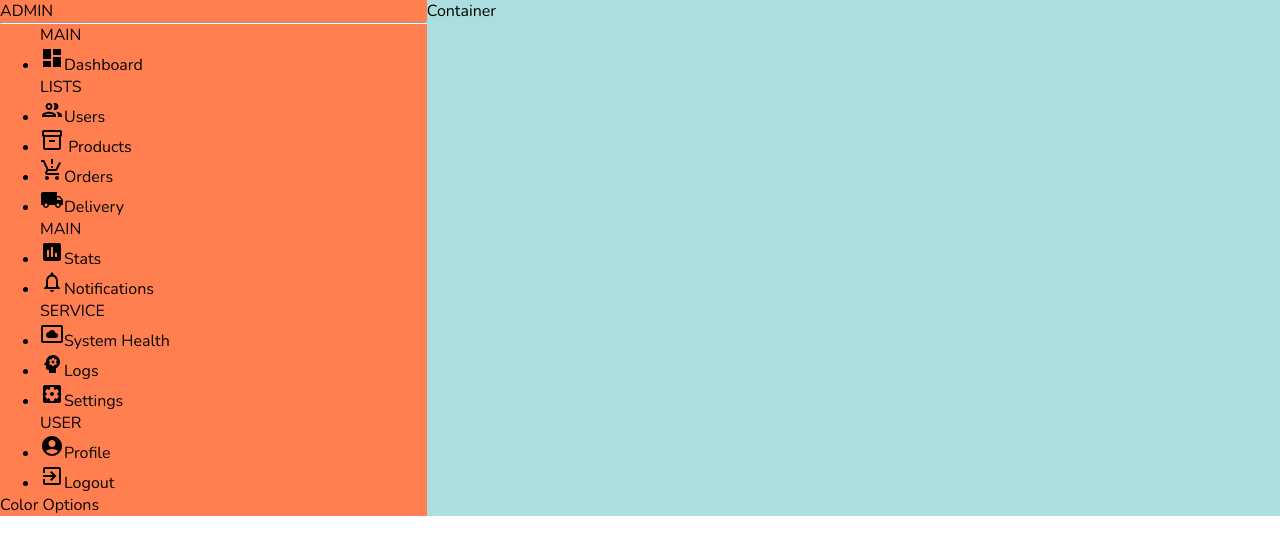
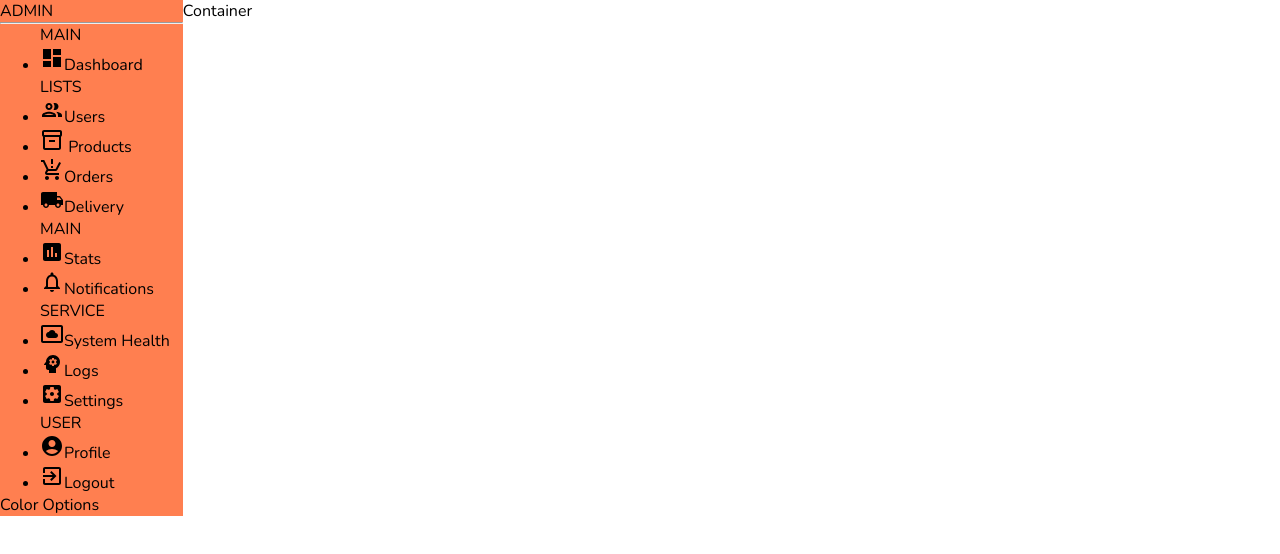
Before and after one commit to DismasNgoda/dashboard, a React (Create React App) app: page / in a window 1280 px wide. Shown: the top 554 px of the page. Built offline with nearby package versions, Linux system fonts and the light colour scheme.

Commit message:
updates component menus

```diff
--- a/src/pages/home/home.scss
+++ b/src/pages/home/home.scss
@@ -1,7 +1,7 @@
 .home{
     display: flex;
     .container{
-        background-color: rgb(171, 223, 223);
-        flex: 2;
+        // background-color: rgb(171, 223, 223);
+        flex: 6;
     }
 }
```
